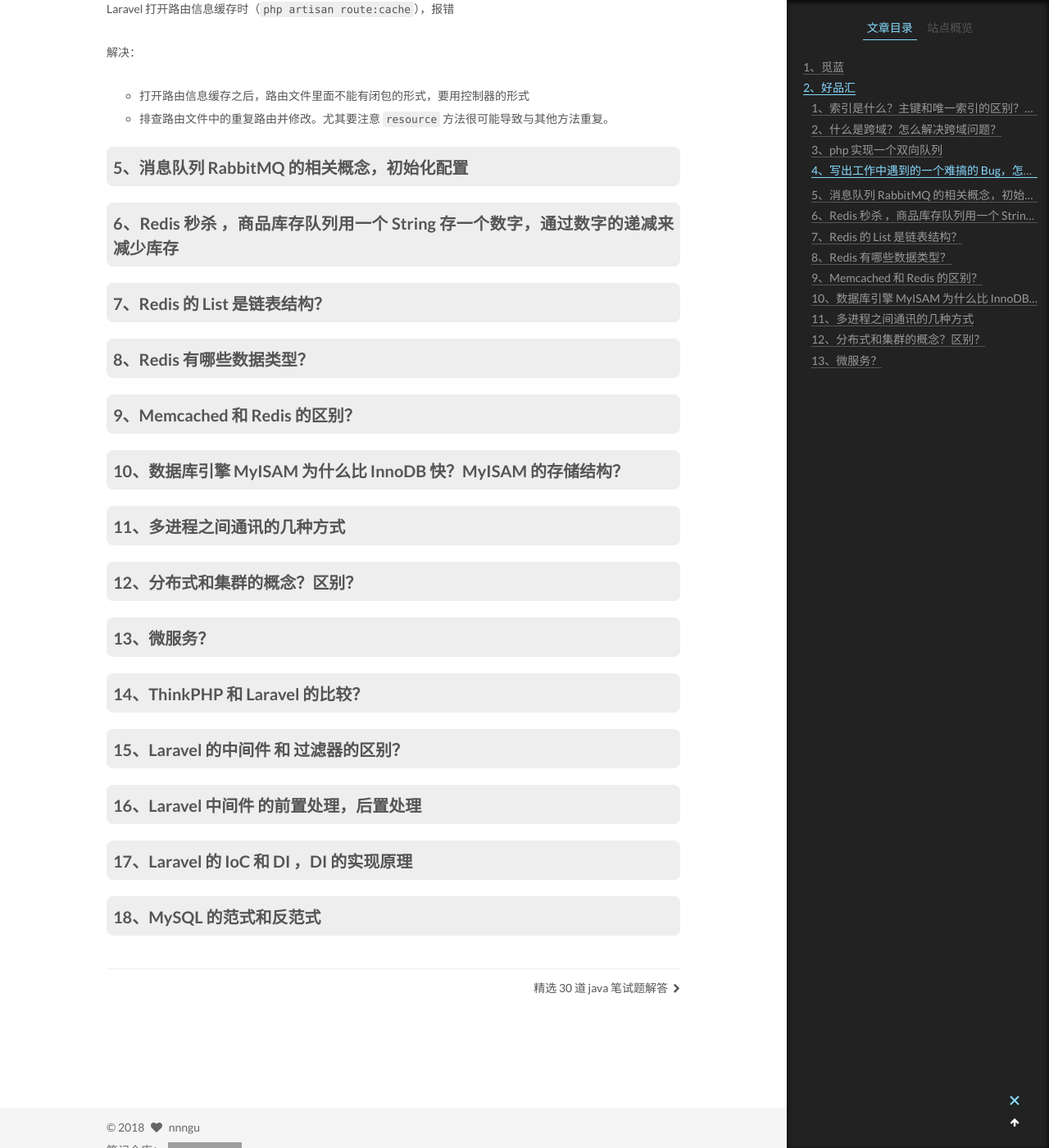
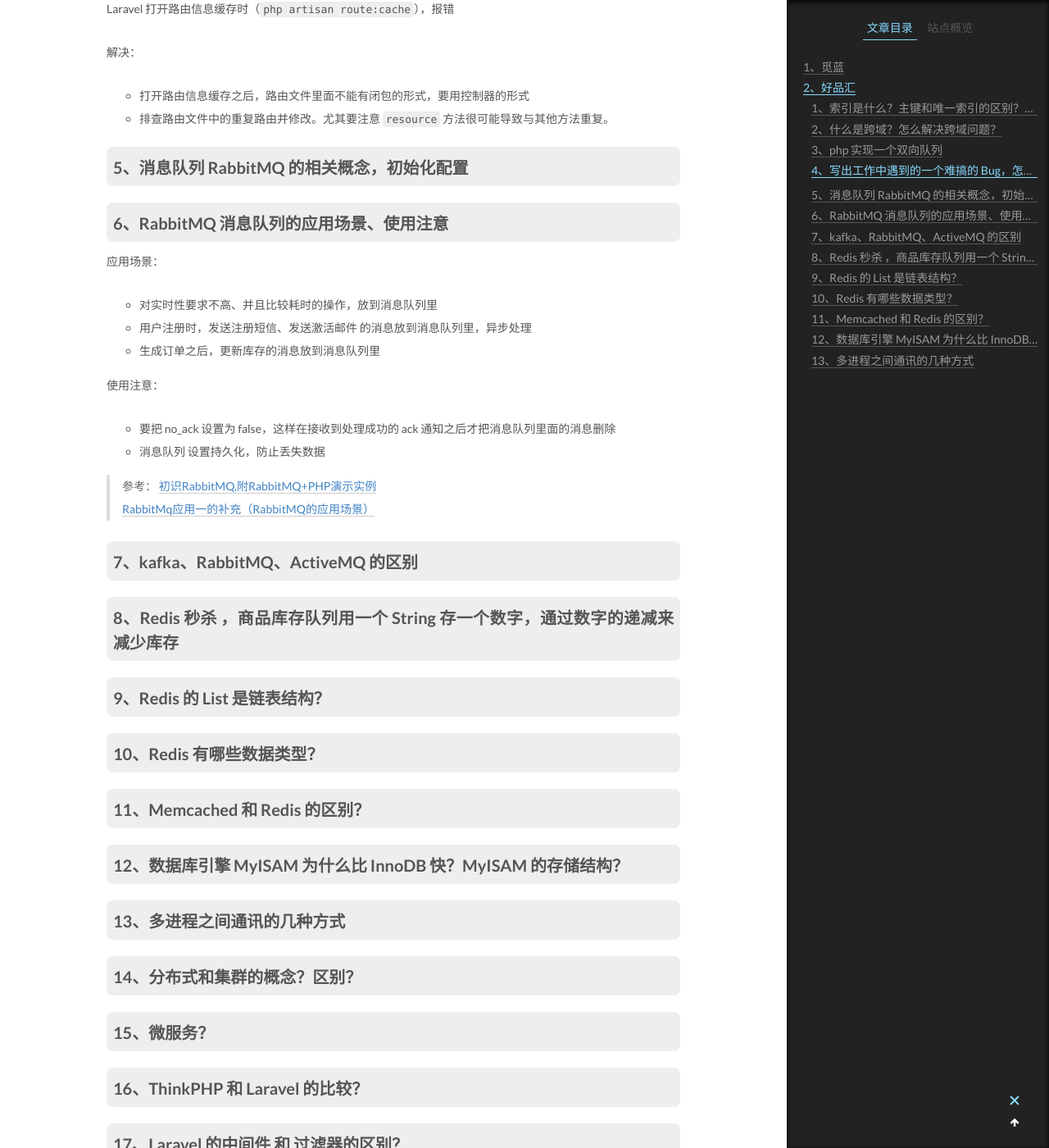
Before and after one commit to nnngu/LearningNotes, a Jekyll site: the page built from _posts/2018-06-05-PHP 面试题收集.md, in a window 1280 px wide and 1400 px high, scrolled down 6059 px. Shown: the whole window at 82% size. Built offline with Jekyll 4.4.1, drawn with Linux system fonts in a browser that asks for light colours; some of the changed text lies outside the part shown; grey boxes are pictures that could not be loaded.

Commit message:
修改文件: _posts/2018-06-05-PHP 面试题收集.md

```diff
--- a/_posts/2018-06-05-PHP 面试题收集.md
+++ b/_posts/2018-06-05-PHP 面试题收集.md
@@ -217,30 +217,45 @@ Laravel 打开路由信息缓存时（`php artisan route:cache`），报错
 
 ### 5、消息队列 RabbitMQ 的相关概念，初始化配置
 
+### 6、RabbitMQ 消息队列的应用场景、使用注意
 
+应用场景：
+* 对实时性要求不高、并且比较耗时的操作，放到消息队列里
+* 用户注册时，发送注册短信、发送激活邮件 的消息放到消息队列里，异步处理
+* 生成订单之后，更新库存的消息放到消息队列里
 
-### 6、Redis 秒杀 ，商品库存队列用一个 String 存一个数字，通过数字的递减来减少库存
+使用注意：
+* 要把 no_ack 设置为 false，这样在接收到处理成功的 ack 通知之后才把消息队列里面的消息删除
+* 消息队列 设置持久化，防止丢失数据
 
-### 7、Redis 的 List 是链表结构？
+>参考：
+>[初识RabbitMQ,附RabbitMQ+PHP演示实例](https://www.cnblogs.com/miketwais/p/RabbitMQ.html)
+>[RabbitMq应用一的补充（RabbitMQ的应用场景）](https://www.cnblogs.com/saltlight-wangchao/p/6214334.html)
 
-### 8、Redis 有哪些数据类型？
+### 7、kafka、RabbitMQ、ActiveMQ 的区别
 
-### 9、Memcached 和 Redis 的区别？
+### 8、Redis 秒杀 ，商品库存队列用一个 String 存一个数字，通过数字的递减来减少库存
 
-### 10、数据库引擎 MyISAM 为什么比 InnoDB 快？MyISAM 的存储结构？
+### 9、Redis 的 List 是链表结构？
 
-### 11、多进程之间通讯的几种方式
+### 10、Redis 有哪些数据类型？
 
-### 12、分布式和集群的概念？区别？
+### 11、Memcached 和 Redis 的区别？
 
-### 13、微服务？
+### 12、数据库引擎 MyISAM 为什么比 InnoDB 快？MyISAM 的存储结构？
 
-### 14、ThinkPHP 和 Laravel 的比较？
+### 13、多进程之间通讯的几种方式
 
-### 15、Laravel 的中间件 和 过滤器的区别？
+### 14、分布式和集群的概念？区别？
 
-### 16、Laravel 中间件 的前置处理，后置处理
+### 15、微服务？
 
-### 17、Laravel 的 IoC 和 DI ，DI 的实现原理
+### 16、ThinkPHP 和 Laravel 的比较？
 
-### 18、MySQL 的范式和反范式
+### 17、Laravel 的中间件 和 过滤器的区别？
+
+### 18、Laravel 中间件 的前置处理，后置处理
+
+### 19、Laravel 的 IoC 和 DI ，DI 的实现原理
+
+### 20、MySQL 的范式和反范式
```
